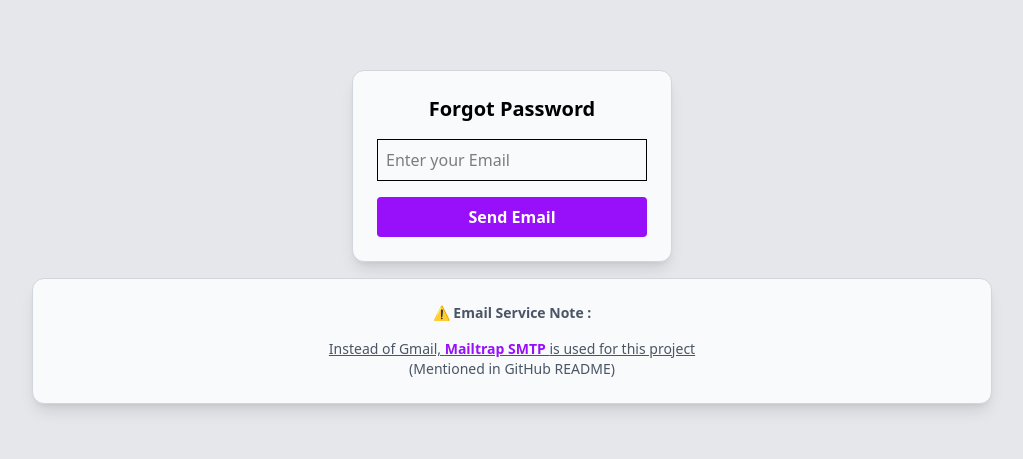
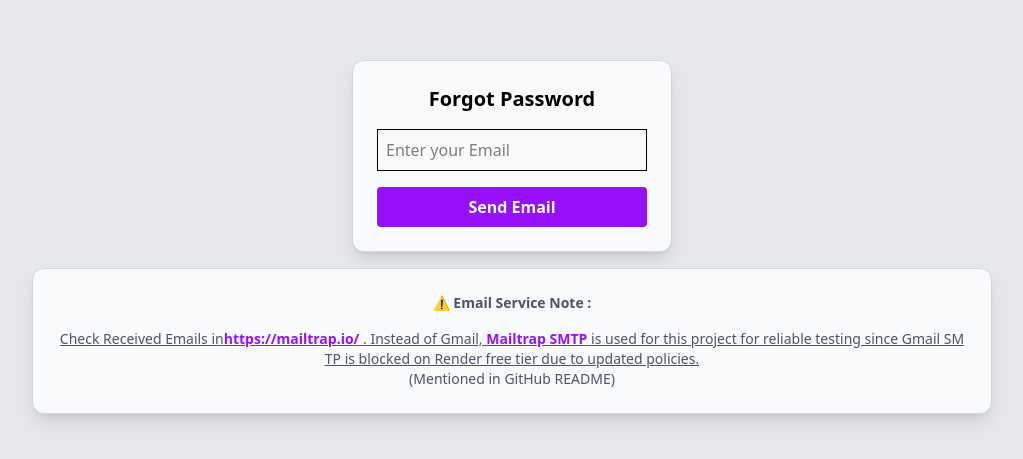
Before and after one commit to DineshBabu-Git/FullStack_Password_Reset_Flow_Task_Frontend, a React (Vite) app: page /forgot-password in a window 1280 px wide. Shown: the part 163-622 px from the top of the page, without its empty margins (128-1151 px from the left). Built offline with nearby package versions, Linux system fonts and the light colour scheme.

Commit message:
File Updated

```diff
--- a/src/pages/ForgotPassword.jsx
+++ b/src/pages/ForgotPassword.jsx
@@ -81,7 +81,15 @@ function ForgotPassword() {
         </p>
         <p className="mt-4 text-sm text-gray-600 text-center break-all">
           <u>
-            Instead of Gmail,{" "}
+            Check Received Emails in
+            <a
+              href="https://mailtrap.io/"
+              target="_blank"
+              rel="noreferrer"
+              className="text-purple-600 font-semibold"
+            >
+              https://mailtrap.io/
+            </a>{" "}. Instead of Gmail,{" "}
             <a
               href="https://mailtrap.io/"
               target="_blank"
@@ -90,7 +98,7 @@ function ForgotPassword() {
             >
               Mailtrap SMTP
             </a>{" "}
-            is used for this project
+            is used for this project for reliable testing since Gmail SMTP is blocked on Render free tier due to updated policies.
           </u>
           <br />
           (Mentioned in GitHub README)
```
